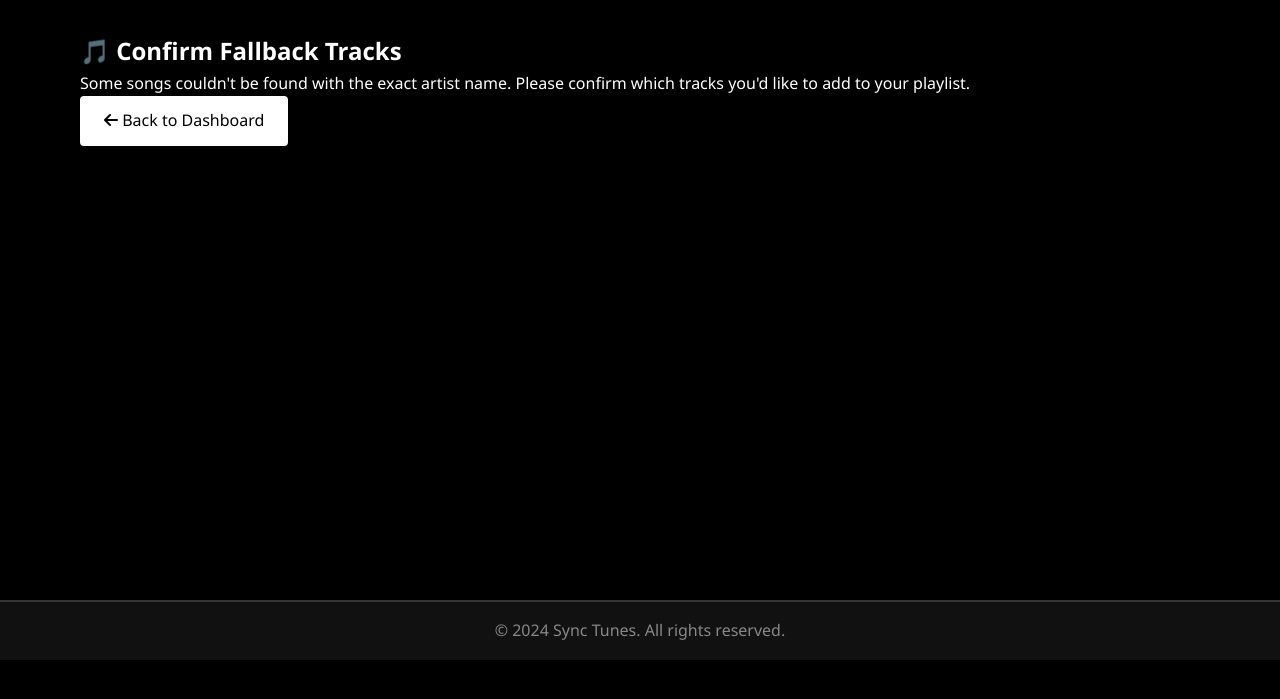
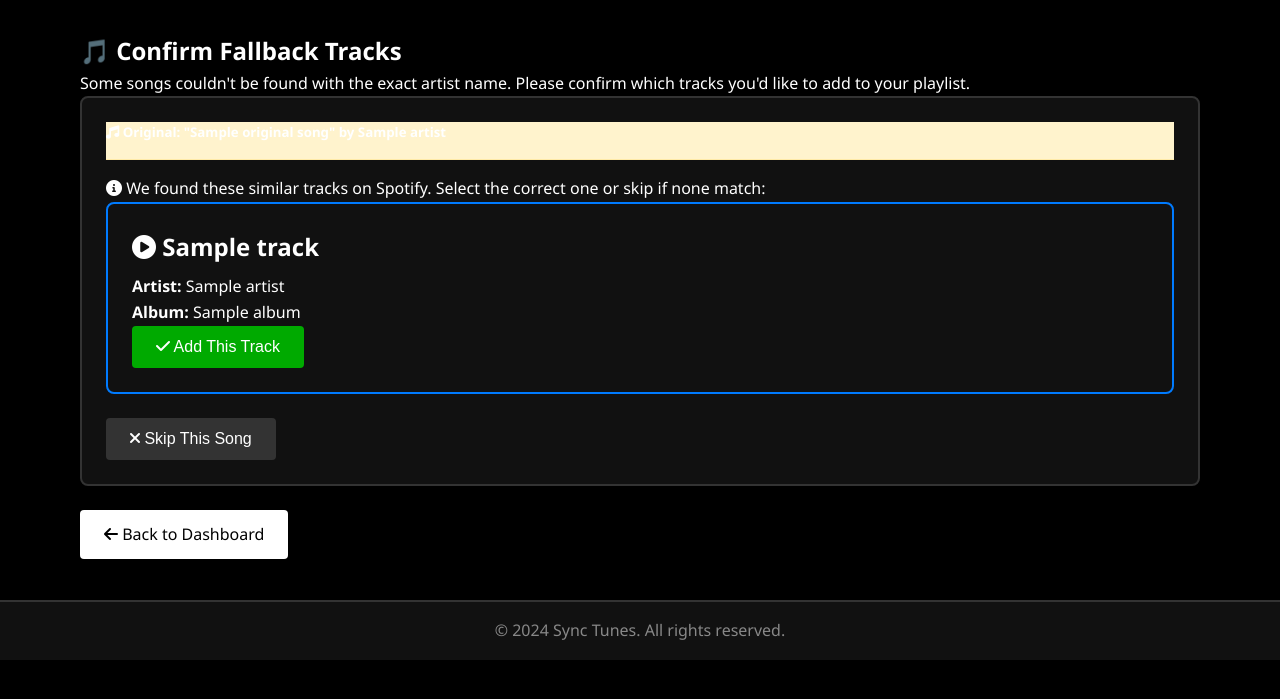
Before and after one commit to gorantlasadwik/sync-tunes, a Flask app: template templates/confirm_fallback_tracks.html in a window 1280 px wide. Shown: the part 85-784 px from the top of the page. Run offline with Flask 3, Linux system fonts and the light colour scheme; the template is opened without the code that fills it: most values are stand-ins (such as "Sample title", 1, 10 or a date in 2020).

Commit message:
Fix Jinja2 template syntax error in confirm_fallback_tracks.html

```diff
--- a/templates/confirm_fallback_tracks.html
+++ b/templates/confirm_fallback_tracks.html
@@ -10,7 +10,8 @@
             <p class="text-muted">Some songs couldn't be found with the exact artist name. Please confirm which tracks you'd like to add to your playlist.</p>
 
             {% if pending_tracks %}
-                {% for song_index, song_data in enumerate(pending_tracks) %}
+                {% for song_data in pending_tracks %}
+                {% set song_index = loop.index0 %}
                 <div class="card mb-4">
                     <div class="card-header bg-warning text-dark">
                         <h5 class="mb-0">
@@ -25,7 +26,8 @@
                         </p>
 
                         <div class="row">
-                            {% for track_index, track in enumerate(song_data['fallback_tracks']) %}
+                            {% for track in song_data['fallback_tracks'] %}
+                            {% set track_index = loop.index0 %}
                             <div class="col-md-6 mb-3">
                                 <div class="card border-primary">
                                     <div class="card-body">
```
